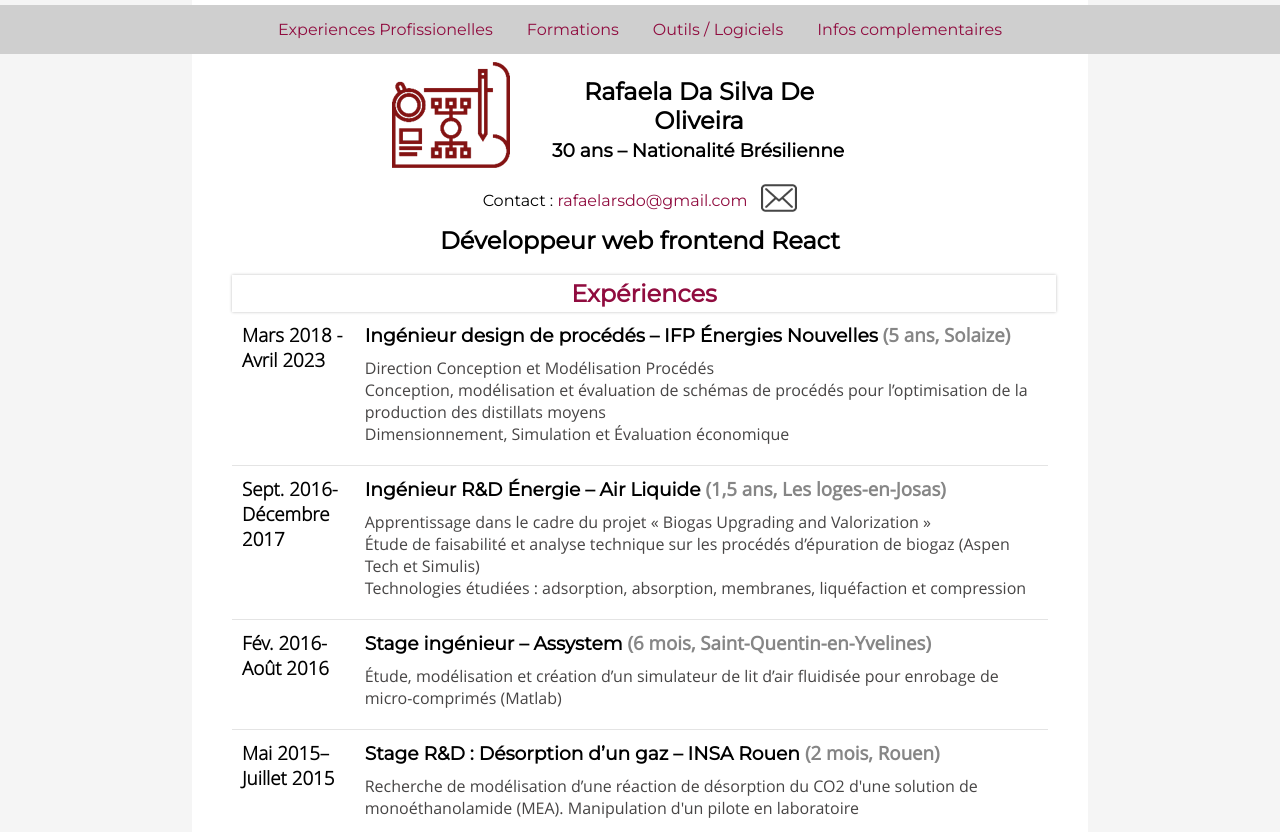
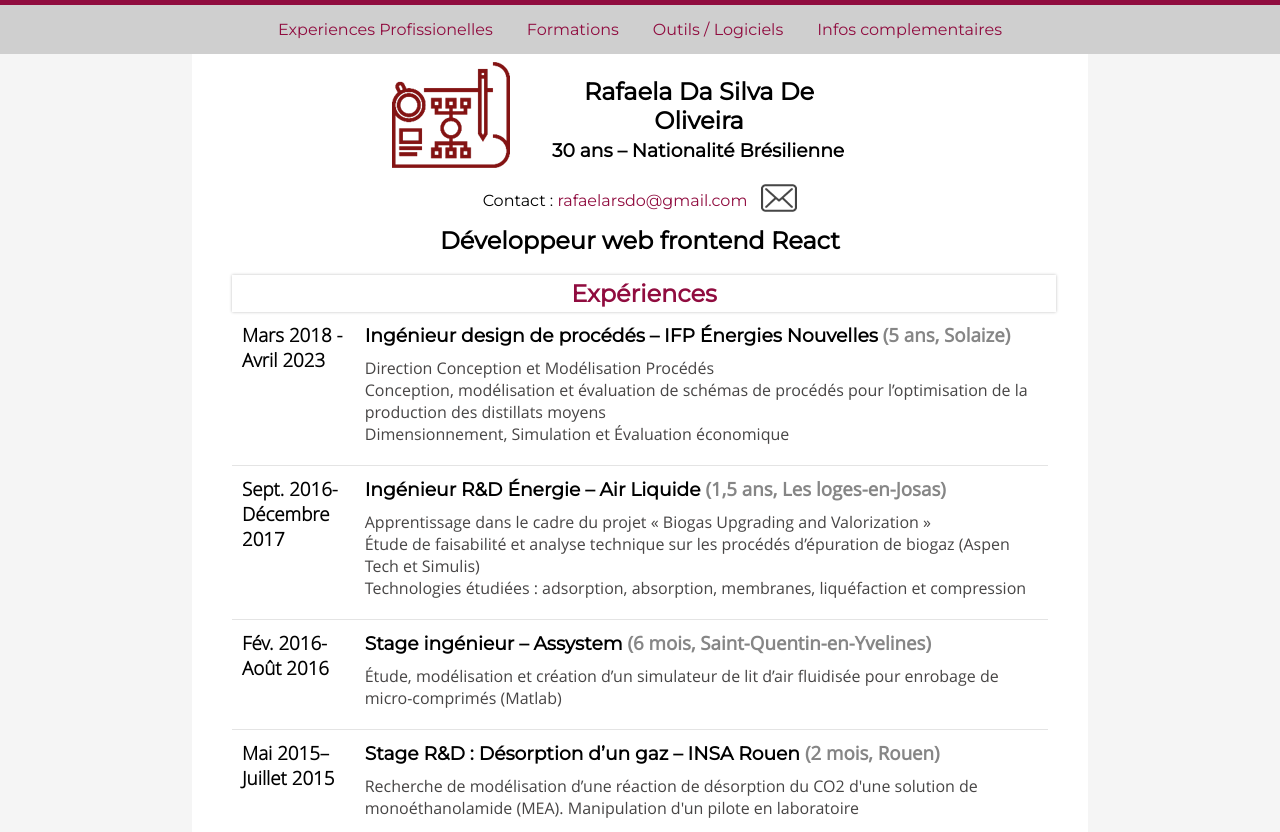
Before and after one commit to rafaeladev/cv, a plain HTML site: page index.html in a window 1280 px wide. Shown: the top 832 px of the page. Drawn offline with Linux system fonts and the light colour scheme.

Commit message:
change nav style

```diff
--- a/style.css
+++ b/style.css
@@ -52,6 +52,10 @@ body {
 .main_position {
     position: fixed;
     width: 100%;
+    top: 0;
+    margin: 0;
+    padding: 0;
+    background-color: #900c3f;
 }
 
 .main_flex {
@@ -84,7 +88,9 @@ body {
 
 header {
     top: 0;
+    left: 0;
     z-index: 10;
+    background-color: #900c3f;
 }
 
 /*titres du CV*/
@@ -113,12 +119,17 @@ header {
 /*menu de navigation*/
 nav {
     z-index: 2;
+    margin: 0;
+    top: 0;
+
     /*border:1px solid rgb(145, 137, 137);*/
 }
 
 .nav_content {
     background-color: #cfcfcf;
     padding: 10px 10px;
+    height: 100%;
+    margin-top: 0;
 }
 
 .classicmenu {
```
